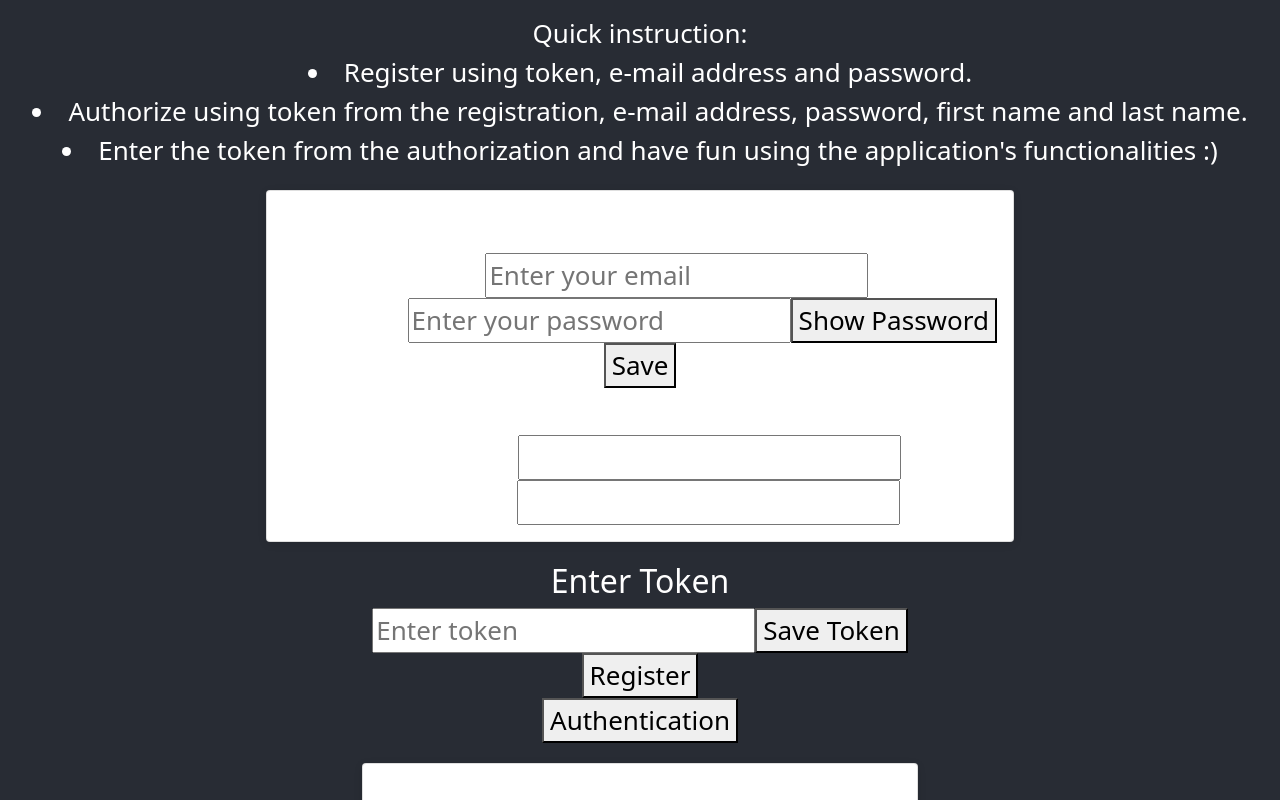
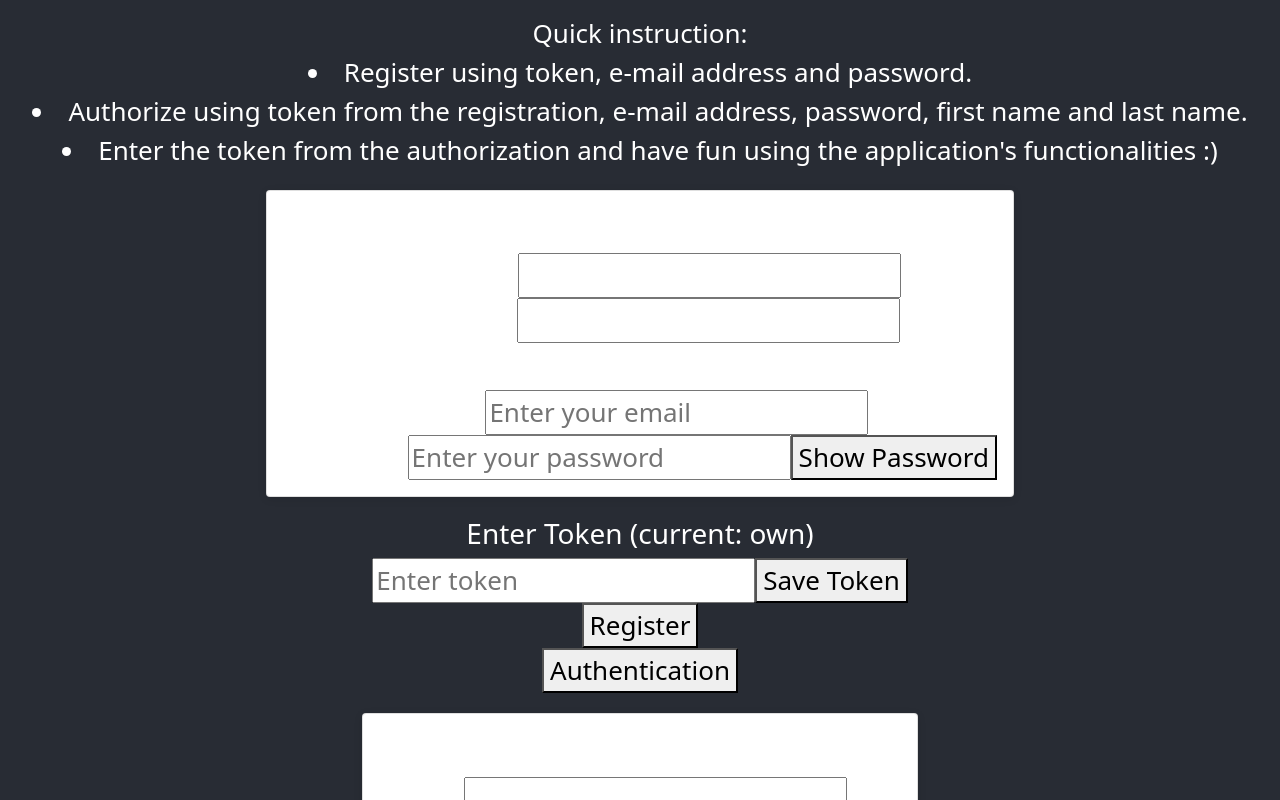
Before and after one commit to sylwiamolitor/Java17RESTPostgreSQLSpringApp, a React (Create React App) app in the folder frontend/: page / in a window 1280 px wide. Shown: the part 441-1241 px from the top of the page. Built offline with nearby package versions, Linux system fonts and the light colour scheme.

Commit message:
Added messages after token change, correct registration and authorization.

```diff
--- a/frontend/src/App.js
+++ b/frontend/src/App.js
@@ -13,17 +13,20 @@ function App() {
     const [loading, setLoading] = useState(false);
     const [error, setError] = useState(null);
     const [token, setToken] = useState('');
+    const [email, setEmail] = useState('');
+    const [password, setPassword] = useState('');
     const [firstName, setFirstName] = useState('');
+    const [lastName, setLastName] = useState('');
+    const [buttonText, setButtonText] = useState('own');
 
     const handleInputChange = (event) => {
         setToken(event.target.value);
+        setButtonText('own');
     };
 
     const handleSubmit = async (event) => {
-        event.preventDefault();
         localStorage.setItem('token', token);
-        alert('Token saved successfully!');
-        await fetchStudents();
+        setButtonText('own');
     };
 
     const fetchStudents = async () => {
@@ -44,38 +47,6 @@ function App() {
             setLoading(false);
         }
     };
-    const handleRegister = async () => {
-        try {
-            const response = await axios.post('/api/v1/auth/register', {
-                firstName: firstName,
-                lastName: "Efr",
-                email: "trw@o2.pl",
-                password: "all"
-            }, {
-                headers: {
-                    Authorization: `Bearer ${token}`
-                }
-            });
-            console.log('Registration successful:', response.data);
-        } catch (error) {
-            console.error('There was a problem with the registration operation:', error);
-        }
-    };
-    const handleAuth = async () => {
-        try {
-            const response = await axios.post('/api/v1/auth/authenticate', {
-                email: "trw@o2.pl",
-                password: "all"
-            }, {
-                headers: {
-                    Authorization: `Bearer ${token}`
-                }
-            });
-            console.log('Authentication successful:', response.data);
-        } catch (error) {
-            console.error('There was a problem with the authentication operation:', error);
-        }
-    };
     useEffect(() => {
         const savedToken = localStorage.getItem('token');
         if (savedToken) {
@@ -84,7 +55,42 @@ function App() {
             setLoading(false);
         }
     }, []);
-
+    const handleRegister = async () => {
+        try {
+            const response = await axios.post('/api/v1/auth/register', {
+                firstName: firstName,
+                lastName: lastName,
+                email: email,
+                password: password,
+            }, {
+                headers: {
+                    Authorization: `Bearer ${token}`
+                }
+            });
+            console.log('Registration successful:', response.data);
+            setToken(response.data.token)
+            setButtonText('correct registration');
+        } catch (error) {
+            console.error('There was a problem with the registration operation:', error);
+        }
+    };
+    const handleAuth = async () => {
+        try {
+            const response = await axios.post('/api/v1/auth/authenticate', {
+                email: email,
+                password: password
+            }, {
+                headers: {
+                    Authorization: `Bearer ${token}`
+                }
+            });
+            setToken(response.data.token)
+            setButtonText('correct authentication');
+            console.log('Authentication successful:', response.data);
+        } catch (error) {
+            console.error('There was a problem with the authentication operation:', error);
+        }
+    };
     if (loading) return <p>Loading...</p>;
     if (error) return <p>Error: {error.message}</p>;
 
@@ -105,11 +111,12 @@ function App() {
 
                 <Card>
                     <h2>Register</h2>
-                    <AuthorizeForm setFirstName={setFirstName}/>
+                    <RegisterForm setFirstName={setFirstName} firstName={firstName} setLastName={setLastName}
+                                  lastName={lastName}/>
                     <h2>Authorize</h2>
-                    <RegisterForm/>
+                    <AuthorizeForm setEmail={setEmail} setPassword={setPassword} password={password} email={email}/>
                 </Card>
-                <h2>Enter Token</h2>
+                <h3>Enter Token (current: {buttonText})</h3>
                 <form onSubmit={handleSubmit}>
                     <input
                         type="text"
--- a/frontend/src/forms/AuthorizeForm.js
+++ b/frontend/src/forms/AuthorizeForm.js
@@ -1,10 +1,7 @@
 import React, { useState } from 'react';
 
-const AuthorizeForm = () => {
-    const [email, setEmail] = useState('');
-    const [password, setPassword] = useState('');
+const AuthorizeForm = ({setEmail, setPassword, email, password}) => {
     const [showPassword, setShowPassword] = useState(false);
-
 
     const togglePasswordVisibility = () => {
         setShowPassword((prev) => !prev);
@@ -18,14 +15,8 @@ const AuthorizeForm = () => {
         setPassword(event.target.value);
     };
 
-    const handleSubmit = (event) => {
-        event.preventDefault();
-        console.log('Submitted Email:', email);
-        console.log('Submitted Password:', password);
-    };
-
     return (
-        <form onSubmit={handleSubmit}>
+        <form>
             <div>
                 <label htmlFor="email">Email:</label>
                 <input
@@ -51,7 +42,6 @@ const AuthorizeForm = () => {
                     {showPassword ? "Hide" : "Show"} Password
                 </button>
             </div>
-            <button type="submit">Save</button>
         </form>
     );
 };
--- a/frontend/src/forms/RegisterForm.js
+++ b/frontend/src/forms/RegisterForm.js
@@ -1,45 +1,36 @@
-import React, { useState } from 'react';
+import React from 'react';
 
-const RegisterForm = () => {
-    const [formData, setFormData] = useState({
-        firstName: '',
-        lastName: ''
-    });
+const RegisterForm = ({ setFirstName, firstName, setLastName, lastName }) => {
 
-    const handleChange = (e) => {
-        const { name, value } = e.target;
-        setFormData({
-            ...formData,
-            [name]: value
-        });
+    const handleFirstNameChange = (event) => {
+        setFirstName(event.target.value);
     };
 
-    const handleSubmit = (e) => {
-        e.preventDefault();
-        console.log('Form submitted:', formData);
+    const handleLastNameChange = (event) => {
+        setLastName(event.target.value);
     };
 
     return (
-        <form onSubmit={handleSubmit}>
+        <form>
             <div>
                 <label>
                     First Name:
                     <input
                         type="text"
                         name="firstName"
-                        value={formData.firstName}
-                        onChange={handleChange}
+                        value={firstName}
+                        onChange={handleFirstNameChange}
                     />
                 </label>
             </div>
             <div>
                 <label>
-                    Last Name:
+                Last Name:
                     <input
                         type="text"
                         name="lastName"
-                        value={formData.lastName}
-                        onChange={handleChange}
+                        value={lastName}
+                        onChange={handleLastNameChange}
                     />
                 </label>
             </div>
```
